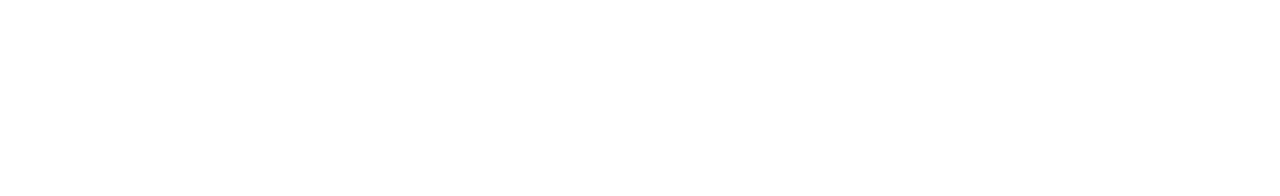
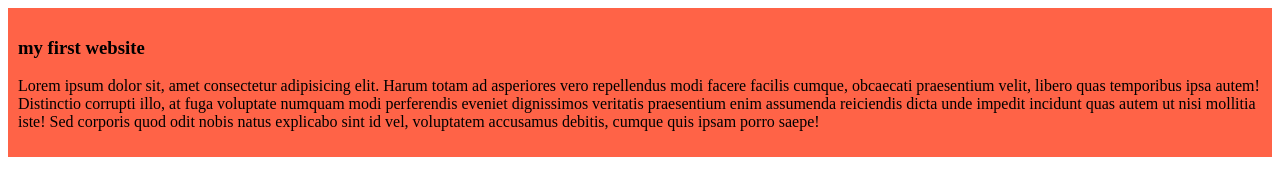
Before and after one commit to fakeistiak/my-simple-website, a plain HTML site: page index.html in a window 1280 px wide. Drawn offline with Linux system fonts and the light colour scheme.

Commit message:
added the first blog

```diff
--- a/index.html
+++ b/index.html
@@ -4,8 +4,12 @@
     <meta charset="UTF-8">
     <meta name="viewport" content="width=device-width, initial-scale=1.0">
     <title>my simple website</title>
+    <link rel="stylesheet" href="styles/blog.css">
 </head>
 <body>
-
+    <div>
+        <h3>my first website</h3>
+        <p>Lorem ipsum dolor sit, amet consectetur adipisicing elit. Harum totam ad asperiores vero repellendus modi facere facilis cumque, obcaecati praesentium velit, libero quas temporibus ipsa autem! Distinctio corrupti illo, at fuga voluptate numquam modi perferendis eveniet dignissimos veritatis praesentium enim assumenda reiciendis dicta unde impedit incidunt quas autem ut nisi mollitia iste! Sed corporis quod odit nobis natus explicabo sint id vel, voluptatem accusamus debitis, cumque quis ipsam porro saepe!</p>
+    </div>
 </body>
 </html>
--- /dev/null
+++ b/styles/blog.css
@@ -0,0 +1,4 @@
+div{
+    background-color: tomato;
+    padding: 10px;
+}
```
